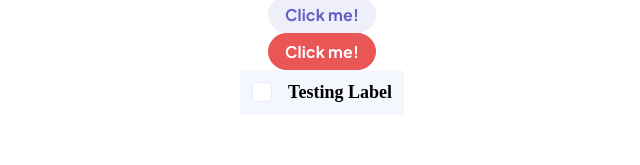
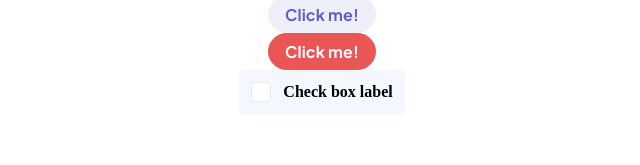
Before and after one commit to Joelynn94/task-manager, a Next.js app: page / in a window 1280 px wide. Shown: the part 413-578 px from the top of the page, without its empty margins (318-958 px from the left). Built offline with nearby package versions, Linux system fonts and the light colour scheme; no server answers; the database is empty.

Commit message:
feat: checkbox styling done

```diff
--- a/pages/index.tsx
+++ b/pages/index.tsx
@@ -73,27 +73,30 @@ const Home = (users: UserProps[], boards: BoardProps[]) => {
   return (
     <div className={styles.container}>
       <Head>
-				<title>Kanban Task Manager</title>
-				<meta name="description" content="Kanban Task Manager" />
+        <title>Create Next App</title>
+        <meta name="description" content="Generated by create next app" />
         <link rel="icon" href="/favicon.ico" />
       </Head>
 
       <main className={styles.main}>
-				<h1 className="text-heading5">
-					Welcome to the kanban task manager
-				</h1>
+        <h1 className="text-heading5">Welcome to the kanban task manager</h1>
         <button className={buttonStyles.button}>Click me!</button>
         <button className={buttonStyles.primary}>Click me!</button>
         <button className={buttonStyles.secondary}>Click me!</button>
         <button className={buttonStyles.danger}>Click me!</button>
-				<div className={checkboxStyles.labelContainer}>
-					<label className={checkboxStyles.container}>
+
+        <div className={checkboxStyles.checkboxGroup}>
           <input
-							className={checkboxStyles.checkboxInput}
             type="checkbox"
+            id="custom-checkbox"
+            className={checkboxStyles.customCheckbox}
           />
-						<span className={checkboxStyles.checkmark}></span>
-						Testing Label
+          <span className={checkboxStyles.customCheckboxSpan}></span>
+          <label
+            htmlFor="custom-checkbox"
+            className={checkboxStyles.customCheckboxLabel}
+          >
+            Check box label
           </label>
         </div>
       </main>
@@ -106,12 +109,7 @@ const Home = (users: UserProps[], boards: BoardProps[]) => {
         >
           Powered by{" "}
           <span className={styles.logo}>
-						<Image
-							src="/vercel.svg"
-							alt="Vercel Logo"
-							width={72}
-							height={16}
-						/>
+            <Image src="/vercel.svg" alt="Vercel Logo" width={72} height={16} />
           </span>
         </a>
       </footer>
--- a/styles/Checkbox.module.scss
+++ b/styles/Checkbox.module.scss
@@ -2,78 +2,63 @@
 @import "./0-base/spacing";
 @import "./0-base/typography";
 
-.labelContainer {
+.checkboxGroup {
+  display: flex;
+  align-items: center;
+  position: relative;
   background-color: $ds-light-grey;
   padding: 12px;
   border-radius: 4px;
-
-	&:hover {
-		background-color: #d8d7f1;
-	}
-}
-
-/* Customize the label (the container) */
-.container {
-	display: block;
-	position: relative;
-	cursor: pointer;
-	padding-left: 36px;
-	font-size: 18px;
   font-weight: bold;
   -webkit-user-select: none;
   -moz-user-select: none;
   -ms-user-select: none;
   user-select: none;
+
+  &:hover {
+    background-color: $ds-secondary-color-hover;
+  }
 }
 
-/* Create a custom checkbox */
-.checkmark {
+.checkboxGroup .customCheckbox {
   position: absolute;
-	top: 0;
-	left: 0;
+  opacity: 0;
+  cursor: pointer;
+  z-index: 1;
+  width: 20px;
   height: 20px;
-	width: 20px;
+}
+
+.customCheckbox ~ .customCheckboxSpan {
+  display: inline-block;
   background-color: $ds-white;
   border: 1px solid $ds-light-grey-lines;
   border-radius: $ds-space-04;
-
-	/* Create the checkmark/indicator (hidden when not checked) */
-	&:after {
-		content: "";
-		position: absolute;
-		display: none;
-		left: 6px;
-		top: 1px;
-		width: 4px;
-		height: 10px;
-		border: solid white;
-		border-width: 0 3px 3px 0;
-		-webkit-transform: rotate(45deg);
-		-ms-transform: rotate(45deg);
-		transform: rotate(45deg);
-	}
+  width: 20px;
+  height: 20px;
+  vertical-align: middle;
+  cursor: pointer;
 }
 
-/* Hide the browser's default checkbox */
-.checkboxInput {
-	position: absolute;
-	opacity: 0;
+.customCheckbox:checked ~ .customCheckboxSpan {
+  background-color: $ds-primary-color;
+}
+
+.customCheckbox:checked ~ .customCheckboxSpan:after {
+  content: "\2713";
+  color: $ds-white;
+  position: relative;
+  left: 4px;
+  top: 0px;
+  font-size: 13px;
+}
+
+.customCheckboxLabel {
   cursor: pointer;
-	height: 0;
-	width: 0;
+  padding-left: 12px;
+}
 
-	&:checked + label {
+.customCheckbox:checked ~ .customCheckboxLabel {
   text-decoration: line-through;
   opacity: 0.5;
 }
-
-	/* When the checkbox is checked, add a blue background */
-	&:checked ~ .checkmark {
-		background-color: $ds-primary-color;
-
-		/* Show the checkmark when checked */
-		&:after {
-			display: block;
-		}
-	}
-}
```
Lines whose indentation alone changed are shown as unchanged.
